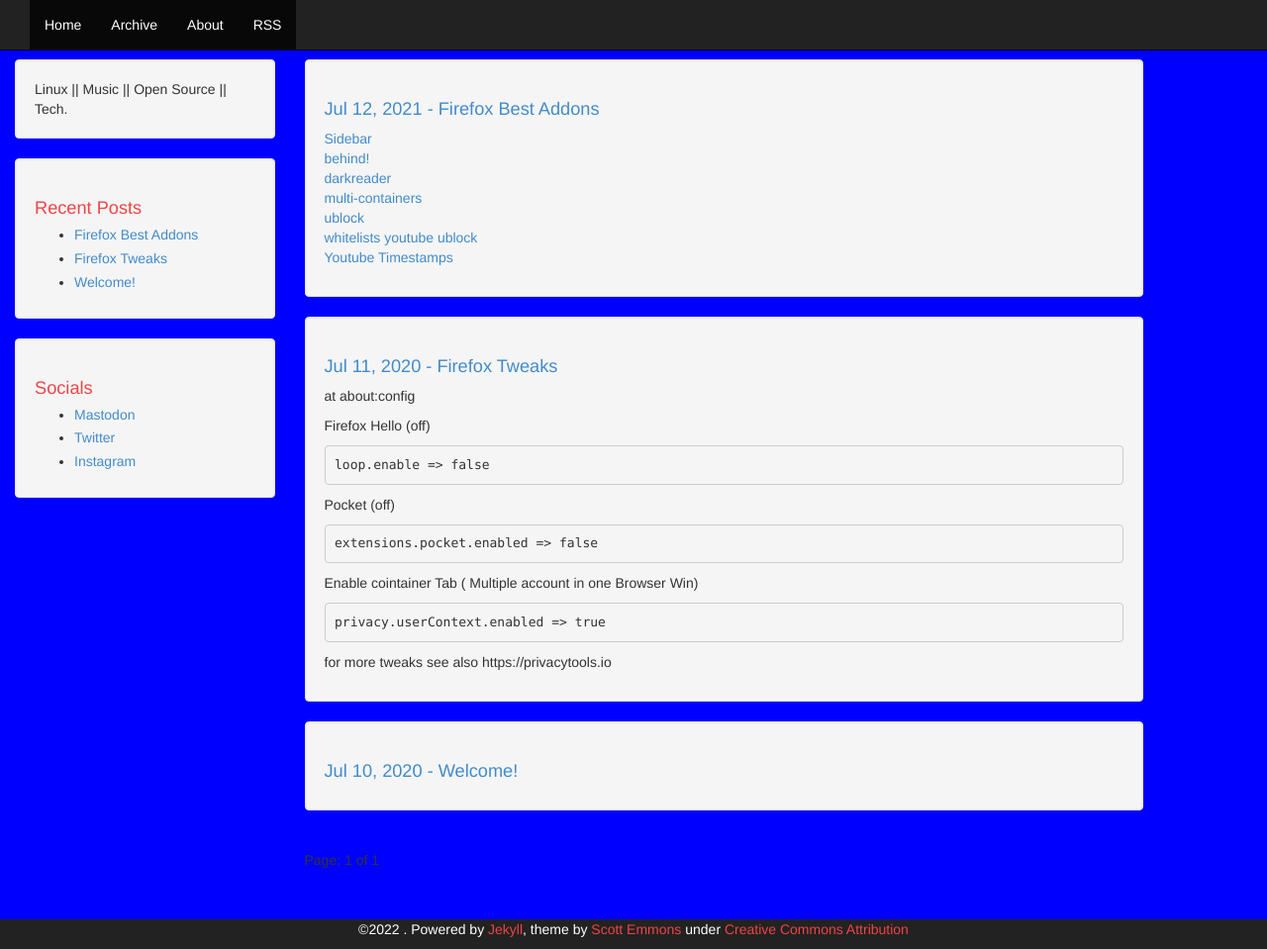
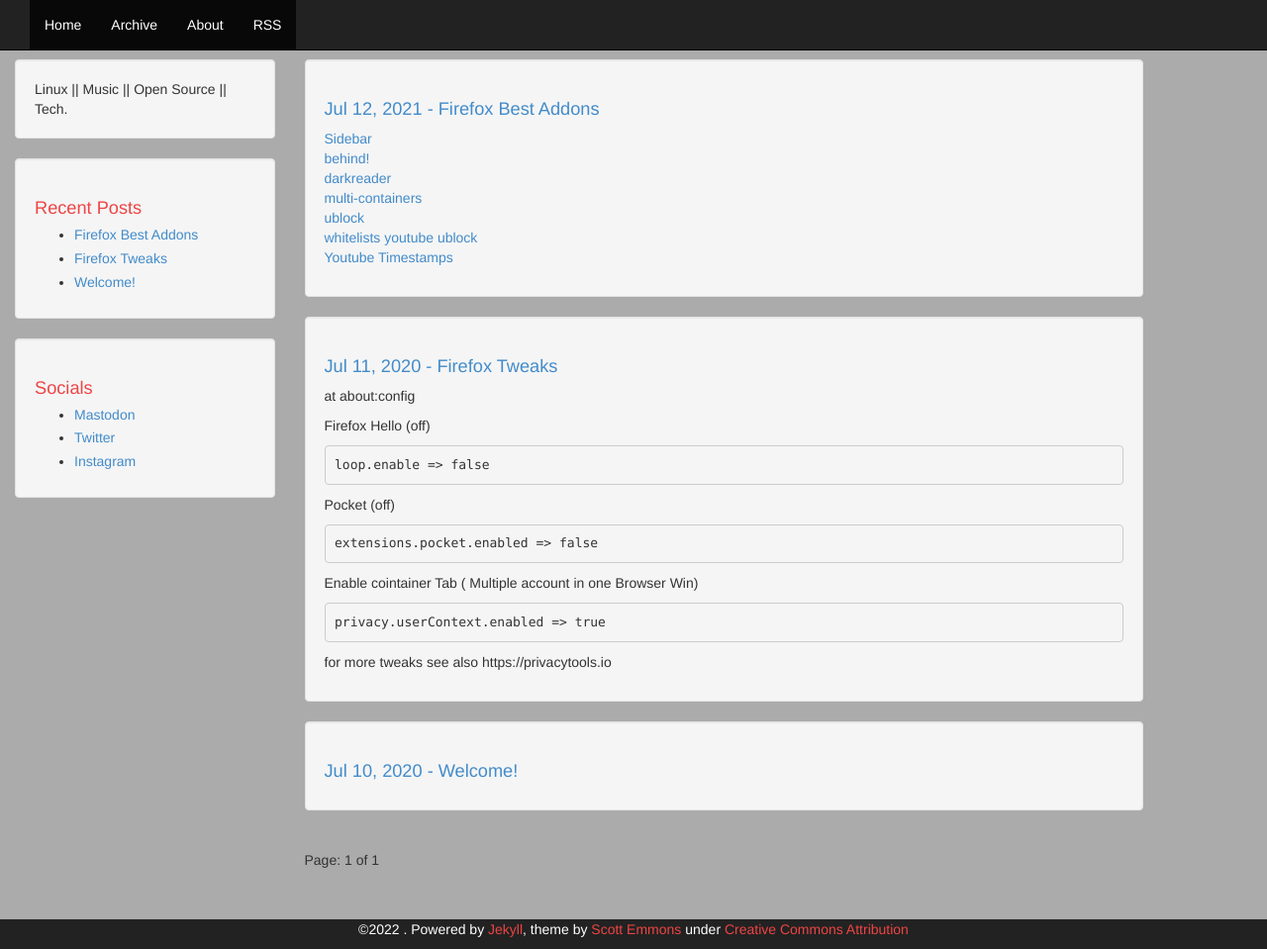
Before and after one commit to marekpistorius/blog.github.io, a Jekyll site: the page built from index.html, in a window 1280 px wide and 959 px high. Shown: the whole window at 99% size. Built offline with Jekyll 4.4.1, drawn with Linux system fonts in a browser that asks for light colours; the list of posts is cut into pages by our own code.

Commit message:
Update theme.css

```diff
--- a/css/theme.css
+++ b/css/theme.css
@@ -1,7 +1,7 @@
 body {
     padding-top: 60px;
     padding-bottom: 60px;
-    background-color: blue;
+    background-color: #ababab;
 }
 
 .copyright {
```
